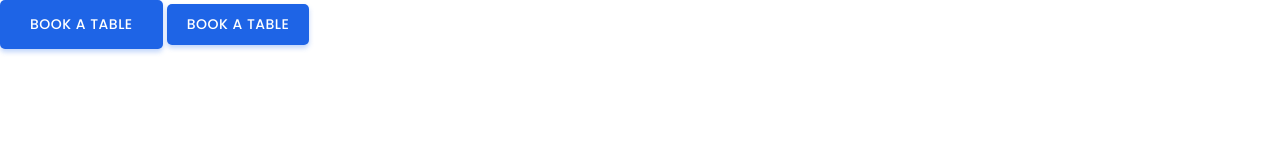
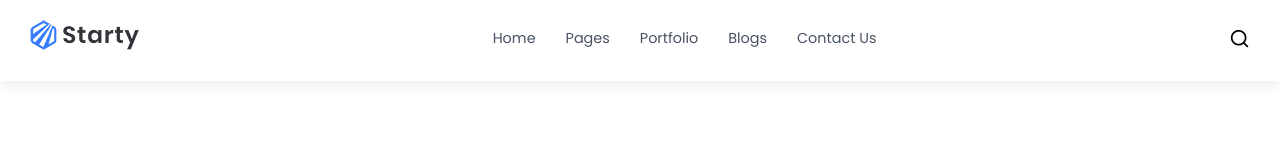
Before and after one commit to Timi-08/Starty-Web-Design-Project-, a plain HTML site: page Home.html in a window 1280 px wide. Drawn offline with nearby package versions, Linux system fonts and the light colour scheme.

Commit message:
initial commit

```diff
--- a/Home.html
+++ b/Home.html
@@ -3,17 +3,35 @@
   <head>
     <meta charset="UTF-8" />
     <meta name="viewport" content="width=device-width, initial-scale=1.0" />
-    <title>Document</title>
+    <title>Home Page</title>
     <link rel="preconnect" href="https://fonts.googleapis.com" />
     <link rel="preconnect" href="https://fonts.gstatic.com" crossorigin />
     <link
       href="https://fonts.googleapis.com/css2?family=Exo:ital,wght@0,100..900;1,100..900&family=Plus+Jakarta+Sans:ital,wght@0,200..800;1,200..800&family=Poppins:ital,wght@0,100;0,200;0,300;0,400;0,500;0,600;0,700;0,800;0,900;1,100;1,200;1,300;1,400;1,500;1,600;1,700;1,800;1,900&display=swap"
       rel="stylesheet"
     />
+    <link
+      href="https://cdn.jsdelivr.net/npm/remixicon@4.5.0/fonts/remixicon.css"
+      rel="stylesheet"
+    />
     <link rel="stylesheet" href="./css/global.css" />
+    <link rel="stylesheet" href="./css/home.css" />
   </head>
   <body>
-    <button class="btn">BOOK A TABLE</button>
-    <button class="btn btn--lg">BOOK A TABLE</button>
+    <header>
+      <div class="nav-bar">
+        <div class="logo"><img src="./images/starty-logo.png" alt="" /></div>
+        <nav>
+          <ul class="main-menu">
+            <li><a href="./Home.html">Home</a></li>
+            <li><a href="./Pages.html">Pages</a></li>
+            <li><a href="./Portfolio">Portfolio</a></li>
+            <li><a href="./Blogs">Blogs</a></li>
+            <li><a href="./Contact">Contact Us</a></li>
+          </ul>
+        </nav>
+        <i class="ri-search-line"></i>
+      </div>
+    </header>
   </body>
 </html>
--- /dev/null
+++ b/css/home.css
@@ -0,0 +1,41 @@
+body {
+  display: flex;
+  flex-direction: column;
+  align-items: center;
+}
+header {
+  position: fixed;
+  width: 100%;
+  top: -5px;
+  background-color: white;
+  box-shadow: 0 2px 16px #00000019;
+  z-index: 2;
+}
+.nav-bar {
+  display: flex;
+  justify-content: space-between;
+  align-items: center;
+  padding: 25px 30px;
+}
+.main-menu {
+  display: flex;
+  list-style: none;
+  gap: 30px;
+  font-size: 0.9rem;
+}
+.main-menu :hover {
+  color: var(--main-colour);
+}
+
+.main-menu li {
+  position: relative;
+}
+
+a {
+  text-decoration: none;
+  color: var(--header-colour);
+  cursor: pointer;
+}
+.nav-bar i {
+  font-size: 1.3rem;
+}
```
Also changed, not shown: images/home-img/back-img-1.jpg (added), images/home-img/back-img-2.jpg (added), images/home-img/short-img.png (added), images/home-img/slide-1.jpg (added), images/home-img/slide-2.jpg (added), images/home-img/slide-3.jpg (added).
